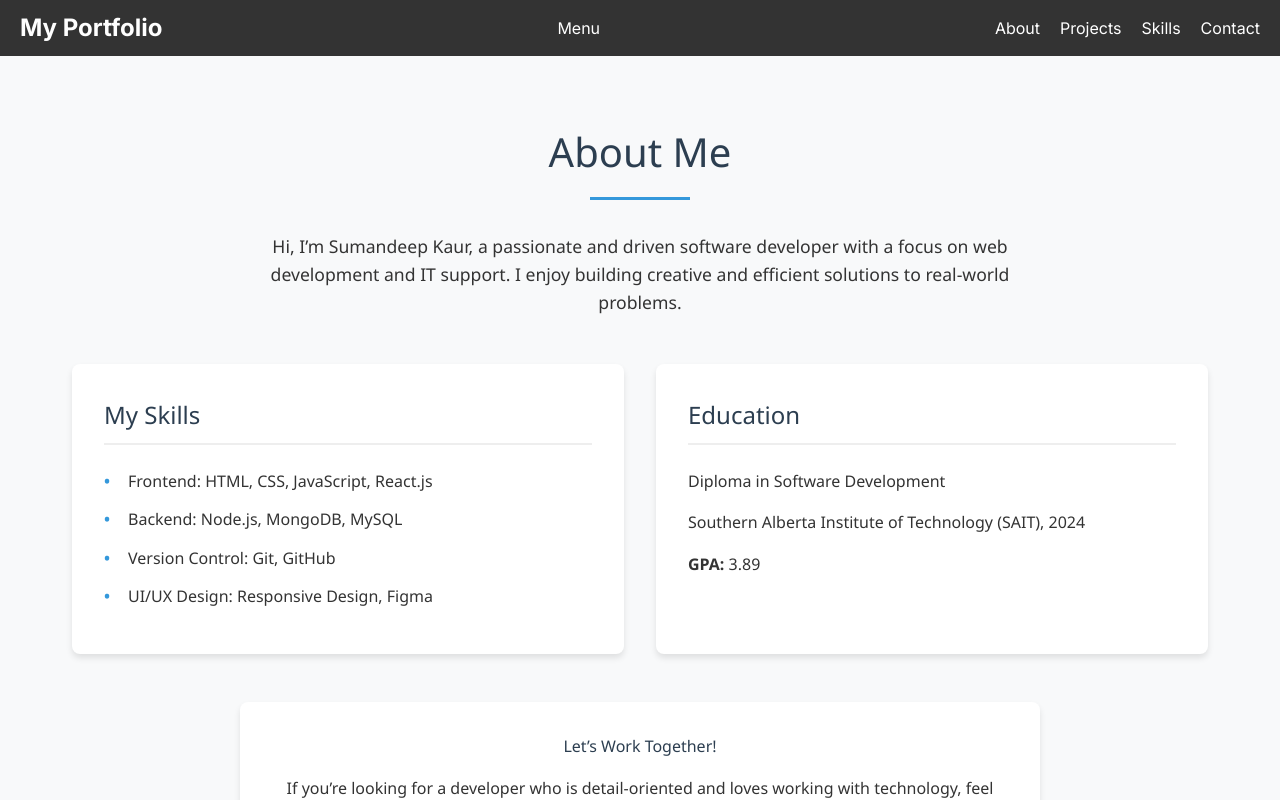
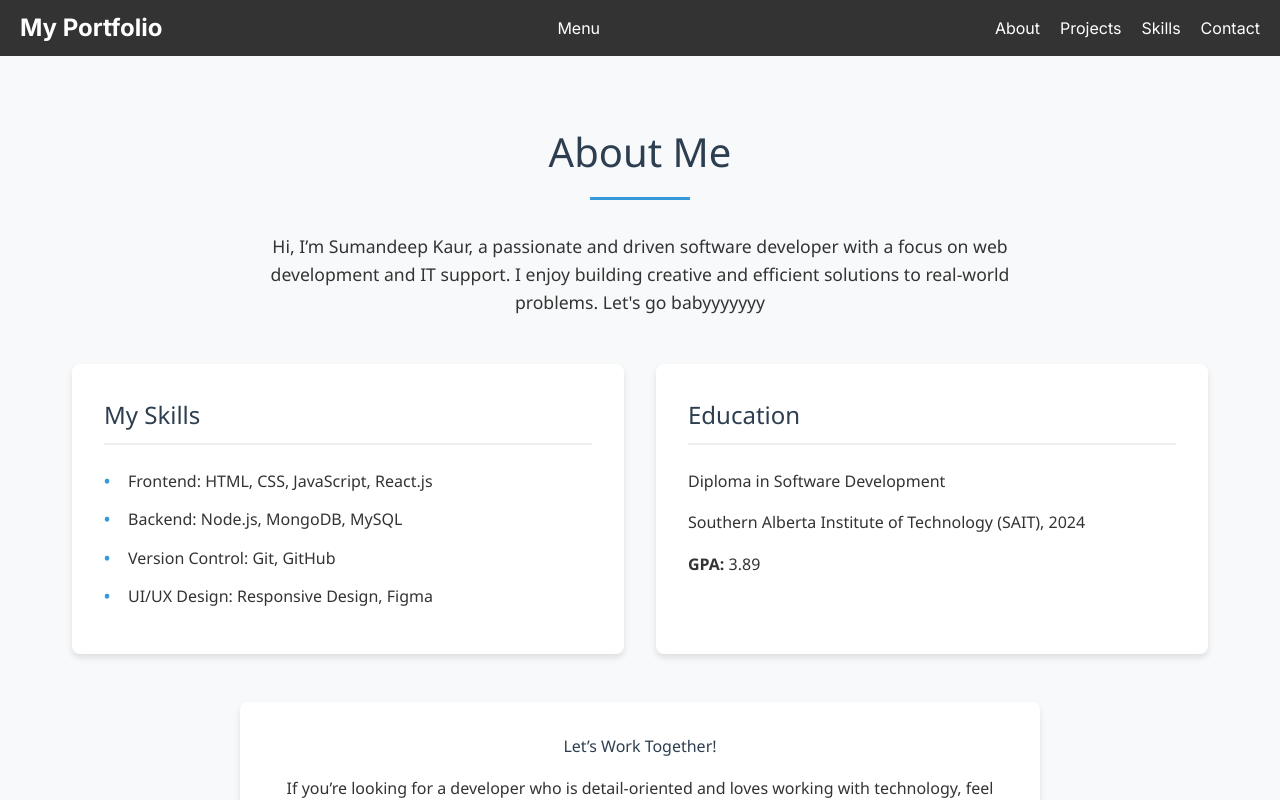
Before and after one commit to Suman-Dhillon/myportfolio, a Next.js app: page / in a window 1280 px wide. Shown: the top 800 px of the page. Built offline with nearby package versions, Linux system fonts and the light colour scheme.

Commit message:
testing a bit

```diff
--- a/app/components/About/About.js
+++ b/app/components/About/About.js
@@ -11,7 +11,7 @@ const About = () => {
         <p className="about-intro">
           Hi, I&rsquo;m Sumandeep Kaur, a passionate and driven software
           developer with a focus on web development and IT support. I enjoy
-          building creative and efficient solutions to real-world problems.
+          building creative and efficient solutions to real-world problems. Let's go babyyyyyyy
         </p>
 
         <div className="about-content">
```
